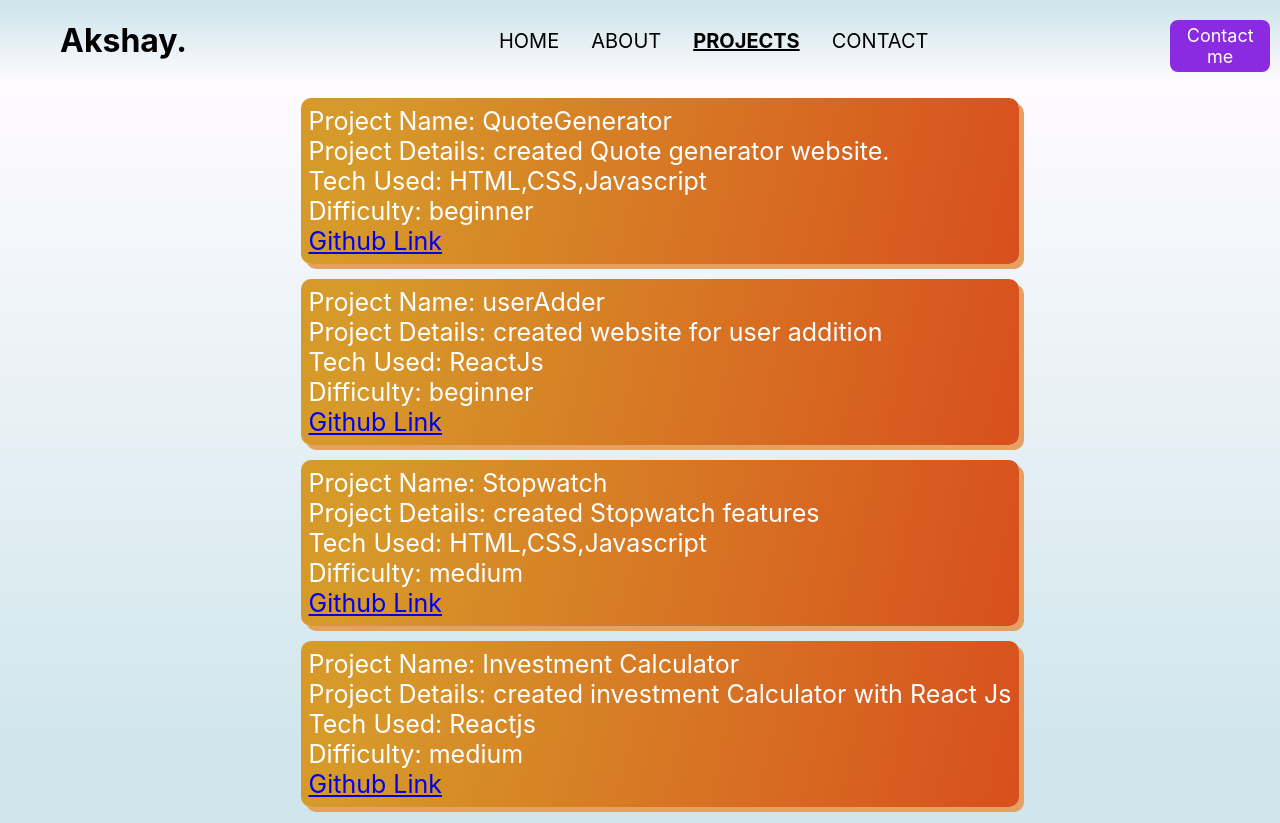
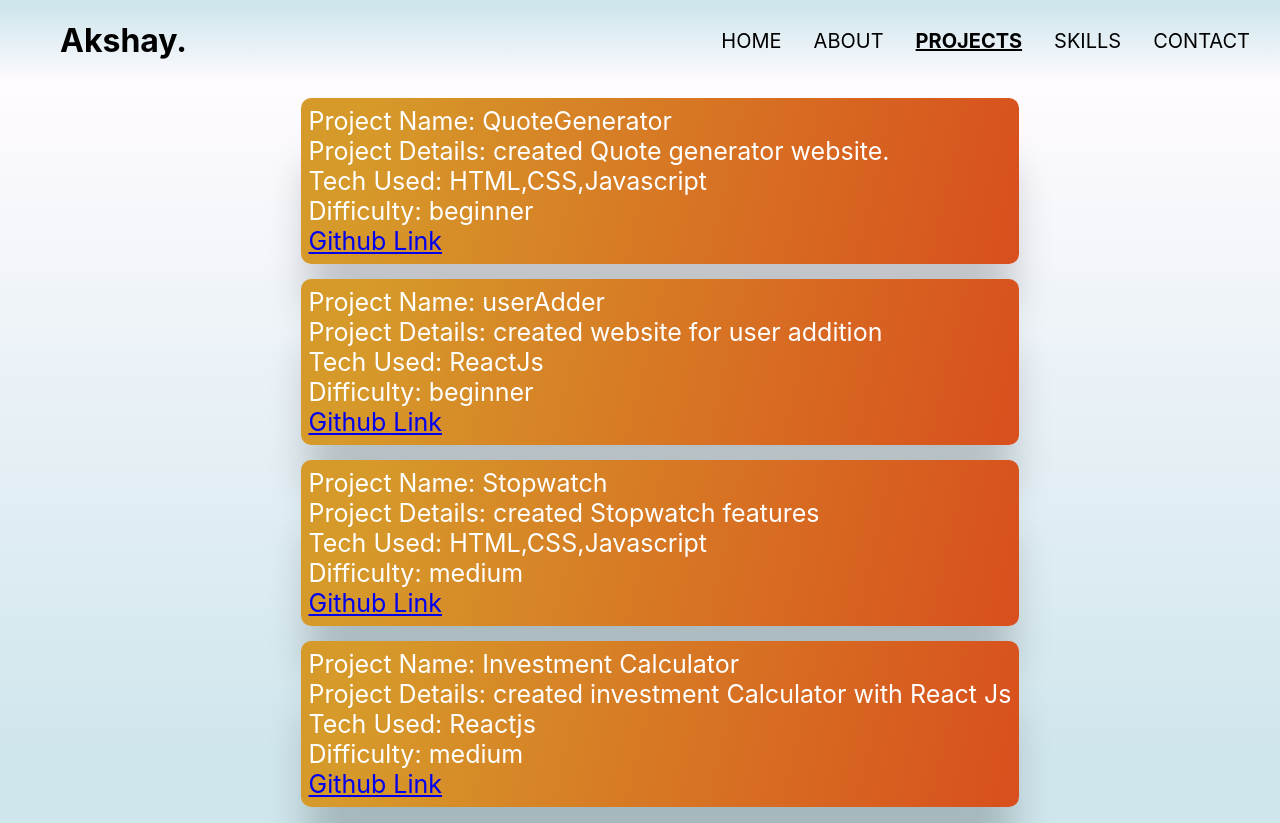
Before and after one commit to akshaywagh3/MyPortfolio, a React (Create React App) app: page /project in a window 1280 px wide. Built offline with nearby package versions, Linux system fonts and the light colour scheme.

Commit message:
modified some files

```diff
--- a/src/App.css
+++ b/src/App.css
@@ -1,6 +0,0 @@
-
-
-.App {
-  text-align: center;
-  background: linear-gradient(180deg, rgba(168,168,168,1) 9%, rgba(188,188,188,1) 100%);
-}
--- a/src/App.js
+++ b/src/App.js
@@ -5,7 +5,7 @@ import Projects from './components/Projects';
 import About from './components/About';
 import Route from './components/Route';
 import Services from './components/services';
-import Resume from './components/Resume';
+
 import Contact from './components/Contact';
 import Home from './components/Home';
 
@@ -30,7 +30,7 @@ const router=createBrowserRouter([
       {path:'/about',element:<About/>},
       {path:'/services',element:<Services/>},
       {path:'/contact',element:<Contact onAddmsg={sendMessage}/>},
-      {path:'/resume',element:<Resume/>},
+
     ]
   }
 ])
--- a/src/components/About.css
+++ b/src/components/About.css
@@ -7,11 +7,11 @@
     text-decoration: underline;
     margin: auto;
     color: rgb(186, 49, 3);
-}
-.full h1,h4{
     margin-left: 10%;
 }
+
 .full h4{
+    margin-left: 10%;
     font-weight: lighter;
 }
 .about{
--- a/src/components/Header.css
+++ b/src/components/Header.css
@@ -12,7 +12,7 @@
     font-weight: bold;
 }
 .header nav{
-    margin-left: 30px;
+    margin-right: 30px;
     gap:2rem;
     display: flex;
 
--- a/src/components/Header.js
+++ b/src/components/Header.js
@@ -13,10 +13,11 @@ const Header = () => {
                 <NavLink to='/' className={({isActive})=>isActive ? 'active':undefined}>HOME</NavLink>
                 <li><NavLink to='/about' className={({isActive})=>isActive ? 'active':undefined}>ABOUT</NavLink></li>
                 <li><NavLink to='/project' className={({isActive})=>isActive ? 'active':undefined}>PROJECTS</NavLink></li>
+                <li><NavLink to='/contact' className={({isActive})=>isActive ? 'active':undefined}>SKILLS</NavLink></li>
                 <li><NavLink to='/contact' className={({isActive})=>isActive ? 'active':undefined}>CONTACT</NavLink></li>
             </ul>
         </nav>
-        <NavLink to='/contact' className='button'>Contact me</NavLink>
+
     </header>
 
   )
--- a/src/components/Home.css
+++ b/src/components/Home.css
@@ -2,6 +2,7 @@
 .sections{
     display: flex;
     justify-content: space-evenly;
+
 }
 .s1{
     display: flex;
--- a/src/components/Home.js
+++ b/src/components/Home.js
@@ -1,11 +1,11 @@
 import React from 'react'
 import './Home.css'
-import photo from './DSC_4149-02-01-01-01.jpeg';
+import photo from './Me.jpg';
 import SectionFirst from './SectionFirst';
-import SectionSecond from './SectionSecond';
+
 const Home = () => {
   return (
-    <div>
+    <div className='home'>
           <div className='sections'>
 
             <section className='s1'>
--- a/src/components/Projects.css
+++ b/src/components/Projects.css
@@ -14,8 +14,8 @@
 }
 
 .projects li{
-    display: flex;
-    flex-direction: column;
+    display: inline;
+    flex-direction:initial;
     font-size: 25px;
     width: auto;
     box-shadow: 5px 5px rgb(229, 161, 97);
@@ -23,6 +23,7 @@
     justify-content: center;
     padding: 8px;
     color: white;
+    box-shadow: rgba(0, 0, 0, 0.2) 0px 60px 40px -7px;
     background: linear-gradient(103deg, rgba(214,154,42,1) 9%, rgba(216,79,29,1) 100%);
 
 }
--- a/src/components/SectionFirst.css
+++ b/src/components/SectionFirst.css
@@ -1,5 +1,6 @@
 .sections{
     height: 65vh;
+
 }
 
 p{
--- a/src/components/SectionSecond.js
+++ /dev/null
@@ -1,12 +0,0 @@
-import React from 'react'
-import './SectionSecond.css';
-const SectionSecond = () => {
-  return (
-    <div className='third'>
-              <h2>Project Statistic</h2>
-              <button>Know More</button>
-          </div>
-  )
-}
-
-export default SectionSecond
```
Also changed, not shown: src/components/Me.jpg (added), src/components/Resume.js (deleted), src/components/photo1.jpg (deleted).
